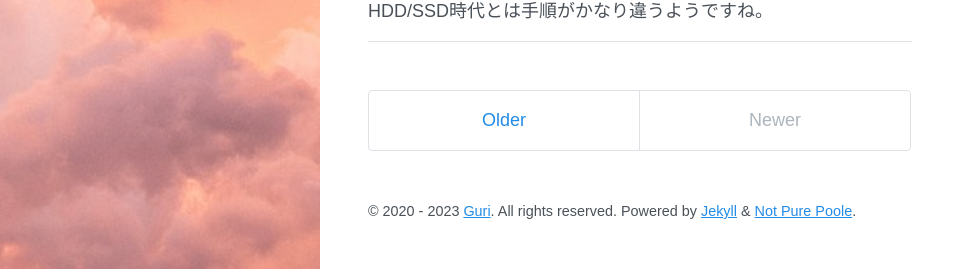
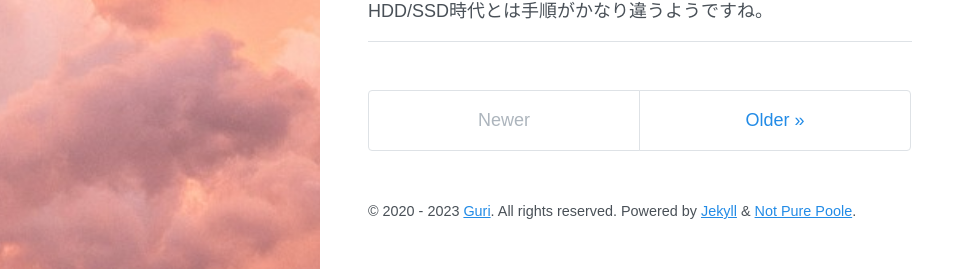
Before and after one commit to GuriCat/GuriPages, a Jekyll site: the page built from index.html, in a window 1280 px wide and 1356 px high. Shown: the part 1084-1353 px from the top of the window, without its empty margins (0-975 px from the left). Built offline with Jekyll 4.4.1, drawn with Linux system fonts in a browser that asks for light colours; nearby versions of some CDN libraries; the list of posts is cut into pages by our own code.

Commit message:
Update home.html

```diff
--- a/_layouts/home.html
+++ b/_layouts/home.html
@@ -32,14 +32,14 @@ layout: default
 </div>
 
 <div class="pagination">
+  {% if paginator.previous_page %}
+    <a class="pagination-item newer" href="{{ paginator.previous_page_path | prepend: relative_url }}">« Newer</a>
+  {% else %}
+    <span class="pagination-item newer">Newer</span>
+  {% endif %}
   {% if paginator.next_page %}
-    <a class="pagination-item older" href="{{ paginator.next_page_path | relative_url }}">Older</a>
+    <a class="pagination-item older" href="{{ paginator.next_page_path | relative_url }}">Older »</a>
   {% else %}
     <span class="pagination-item older">Older</span>
   {% endif %}
-  {% if paginator.previous_page %}
-    <a class="pagination-item newer" href="{{ paginator.previous_page_path | prepend: relative_url }}">Newer</a>
-  {% else %}
-    <span class="pagination-item newer">Newer</span>
-  {% endif %}
 </div>
```
